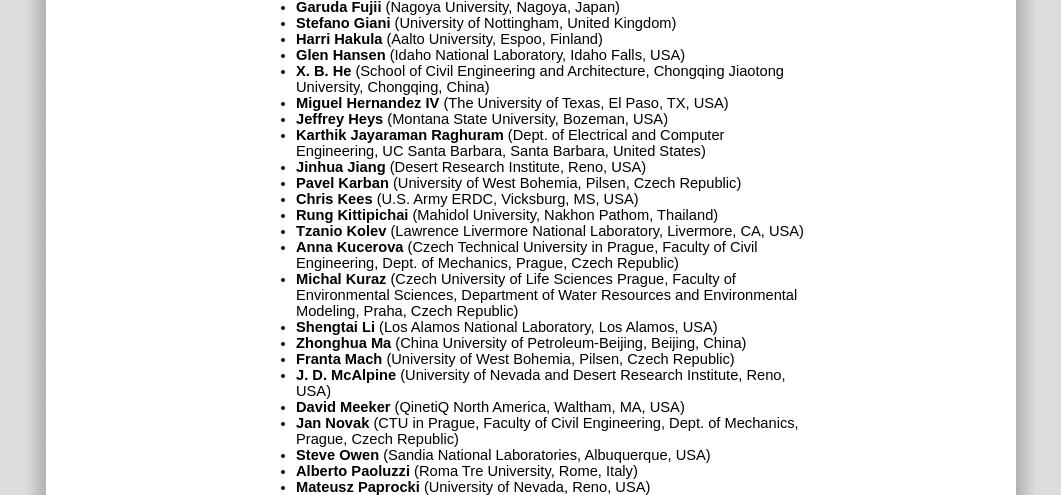
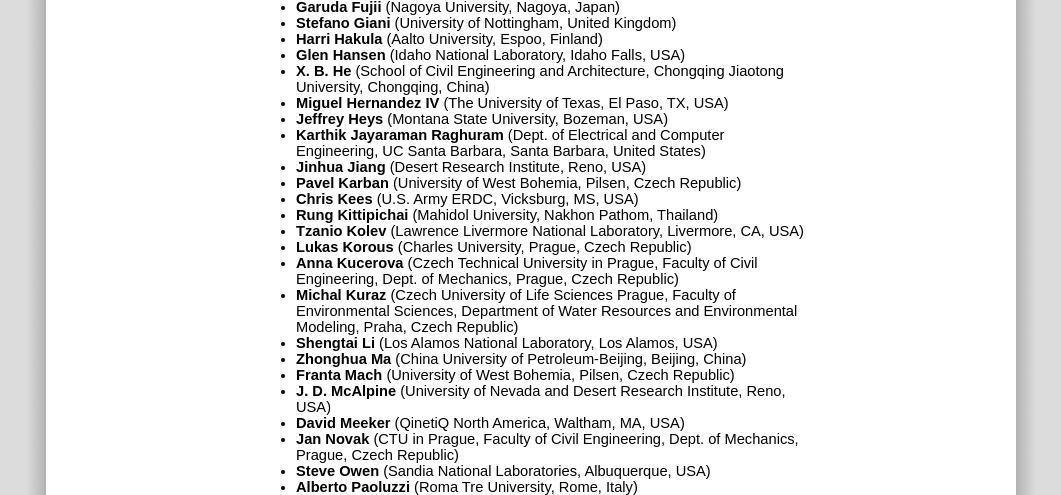
Before and after one commit to mattpap/femtec-2011, a Django app: template femtec/templates/content/participants.html in a window 1280 px wide. Shown: the part 629-1124 px from the top of the page, without its empty margins (109-1170 px from the left). Run offline with Django 3.2, Linux system fonts and the light colour scheme; the template is opened without the code that fills it, so the values that code supplies are empty; parts of the project's set-up code (start-up, migrations or seed data) failed here and were passed over.

Commit message:
Added Lukas to participants list

```diff
--- a/femtec/templates/content/participants.html
+++ b/femtec/templates/content/participants.html
@@ -43,6 +43,7 @@
         <li><b>Chris Kees</b> (U.S. Army ERDC, Vicksburg, MS, USA)</li>
         <li><b>Rung Kittipichai</b> (Mahidol University, Nakhon Pathom, Thailand)</li>
         <li><b>Tzanio Kolev</b> (Lawrence Livermore National Laboratory, Livermore, CA, USA)</li>
+        <li><b>Lukas Korous</b> (Charles University, Prague, Czech Republic)</li>
         <li><b>Anna Kucerova</b> (Czech Technical University in Prague, Faculty of Civil Engineering, Dept. of Mechanics, Prague, Czech Republic)</li>
         <li><b>Michal Kuraz</b> (Czech University of Life Sciences Prague, Faculty of Environmental Sciences, Department of Water Resources and Environmental Modeling, Praha, Czech Republic)</li>
         <li><b>Shengtai Li</b> (Los Alamos National Laboratory, Los Alamos, USA)</li>
```
